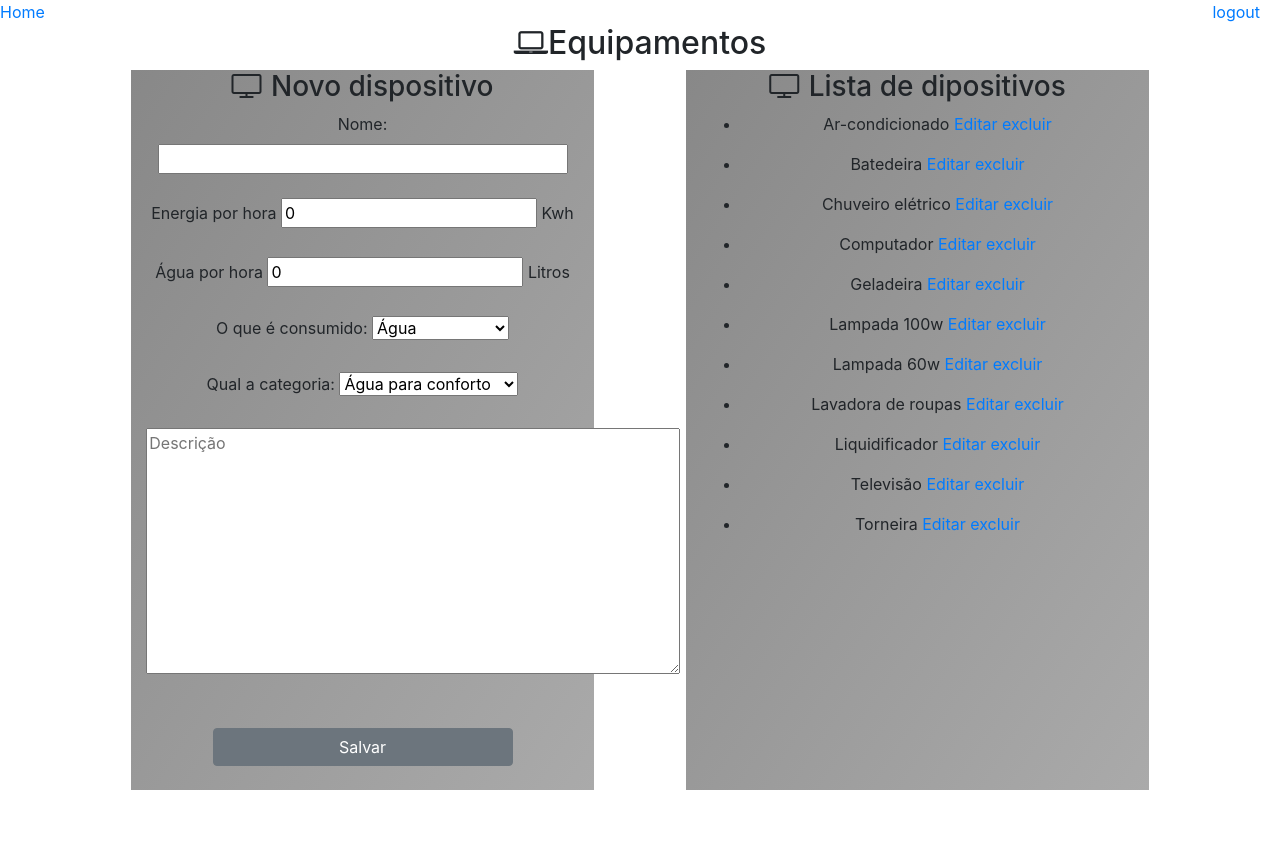
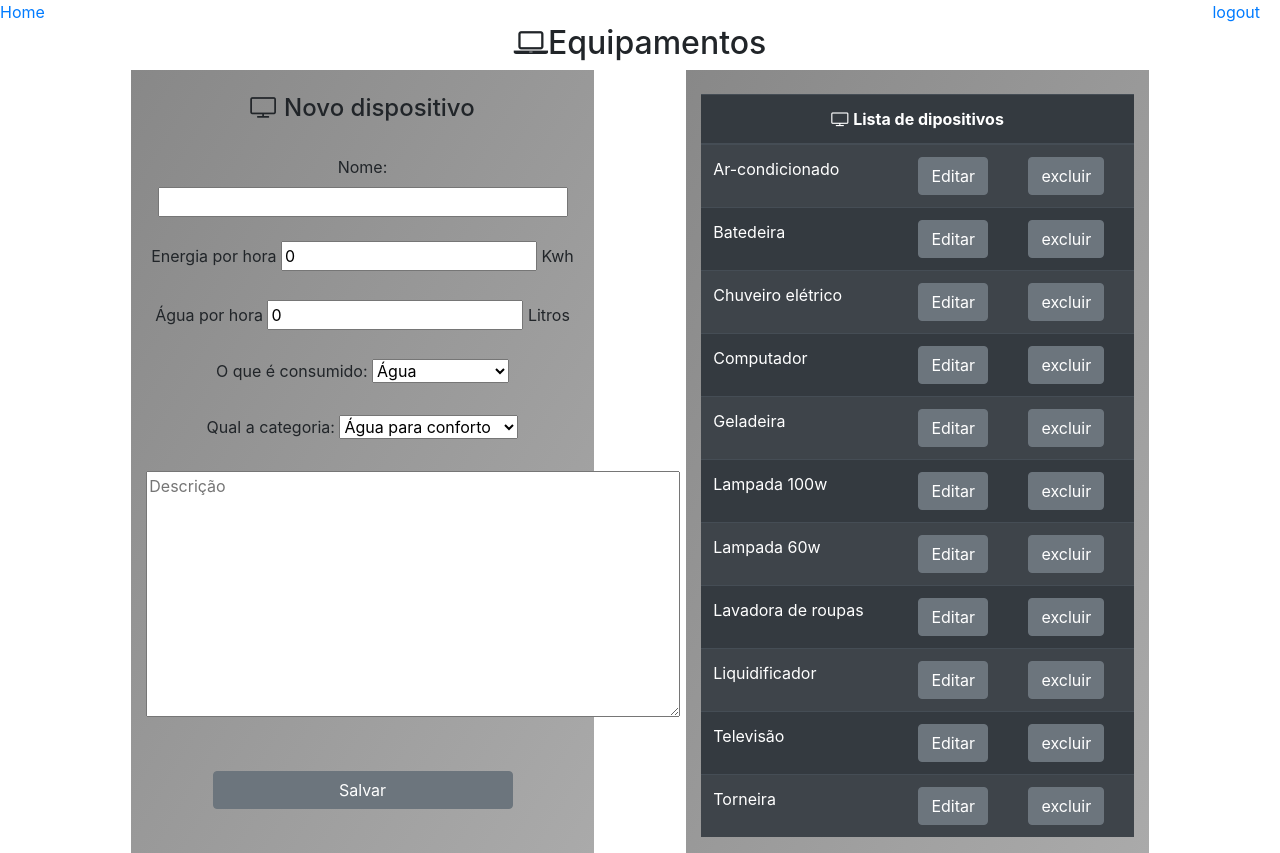
Before and after one commit to reduPKR/projeto_casa_python, a Django app: page /equipamentos/ in a window 1280 px wide. Before the commit the page ends 790 px from the top, so only its background shows below. Run offline with Django 3.2, Linux system fonts and the light colour scheme; data comes from the database, SQL or seed files in the repository; some libraries are stand-ins or nearby versions.

Commit message:
Salvando

```diff
--- a/projeto_casa/templates/gerador_testes/configurar.html
+++ b/projeto_casa/templates/gerador_testes/configurar.html
@@ -5,7 +5,9 @@
     <h2><i class="fa fa-gears"></i> Configuração</h2>
     <div class="row">
         <div class="col col-6 col-sm-6 col-md-4 col-lg-3 col-xs-4 container box-gray">
+            <br>
             <h5><i class="fa fa-wrench"></i> Categorias de consumo</h5>
+            <br>
             <form action="categorias/submit" method="POST"> {% csrf_token %}
                 <label>Nome: </label>
                 <input type="text" name="nome" maxlength="30"/> <br><br>
@@ -31,7 +33,9 @@
             </table>
         </div>
         <div class="col col-6 col-sm-6 col-md-4 col-lg-3 col-xs-4 container box-gray">
+            <br>
             <h5><i class="fa fa-wrench"></i> Recurso consumido</h5>
+            <br>
             <form action="recursos/submit" method="POST"> {% csrf_token %}
                 <label>Nome: </label>
                 <input type="text" name="nome" maxlength="30"/> <br><br>
@@ -57,7 +61,9 @@
             </table>
         </div>
         <div class="col col-6 col-sm-6 col-md-4 col-lg-3 col-xs-4 container box-gray">
+            <br>
             <h5><i class="fa fa-wrench"></i> Categoria de equipamento</h5>
+            <br>
             <form action="categoria/equipamento/submit" method="POST"> {% csrf_token %}
                 <label>Nome: </label>
                 <input type="text" name="nome" maxlength="30"/> <br><br>
--- a/projeto_casa/templates/gerador_testes/equipamento.html
+++ b/projeto_casa/templates/gerador_testes/equipamento.html
@@ -6,7 +6,8 @@
     <div class="container">
         <div class="row">
             <div class="container col col-12 col-sm-12 col-md-5 col-lg-5 col-xs-5 box-gray">
-            <h3><i class="fa fa-television"></i> Novo dispositivo</h3>
+            <br>
+            <h4><i class="fa fa-television"></i> Novo dispositivo</h4><br>
             <form action="submit" method="POST"> {% csrf_token %}
                 {% if equipamento is None %}
                     <label >Nome: </label>
@@ -65,17 +66,29 @@
             </div>
             {% if equipamentos %}
             <div class="container col col-12 col-sm-12 col-md-5 col-lg-5 col-xs-5 box-gray">
-                <h3><i class="fa fa-television"></i> Lista de dipositivos</h3>
-                <div>
+                <table class="table table-striped table-dark">
+                    <br>
+                    <thead>
+                        <tr align="center">
+                            <th colspan="3">
+                                <i class="fa fa-television"></i> Lista de dipositivos
+                            </th>
+                        </tr>
+                    </thead>
                     {% for item in equipamentos %}
-                    <ul>
-                        <li>
-                            {{ item.nome }}
-                            <a href="?id={{item.id}}"> Editar</a>
-                            <a href="excluir/{{item.id}}/">excluir</a>
-                        </li>
-                    </ul>
+                        <tr>
+                            <td>
+                                {{item.nome}}
+                            </td>
+                            <td>
+                                <a class="btn btn-secondary" href="?id={{item.id}}"> Editar</a>
+                            </td>
+                            <td>
+                                <a class="btn btn-secondary" href="excluir/{{item.id}}/">excluir</a>
+                            </td>
+                        </tr>
                     {% endfor %}
+                </table>
                 </div>
             </div>
             {% endif %}
--- a/projeto_casa/templates/home.html
+++ b/projeto_casa/templates/home.html
@@ -8,7 +8,7 @@
             <div class="col">
 
             </div>
-            <div class="col col-12 col-sm-12 col-md-5 col-lg-5 col-xs-5 box-gray">
+            <div class="col col-6 col-sm-6 col-md-4 col-lg-5 col-xs-4 box-gray">
                 <table>
                     <thead  align="center">
                         <tr>
```
Also changed, not shown: projeto_casa/templates/casas/cadastrar.html (+5 -6 lines).
